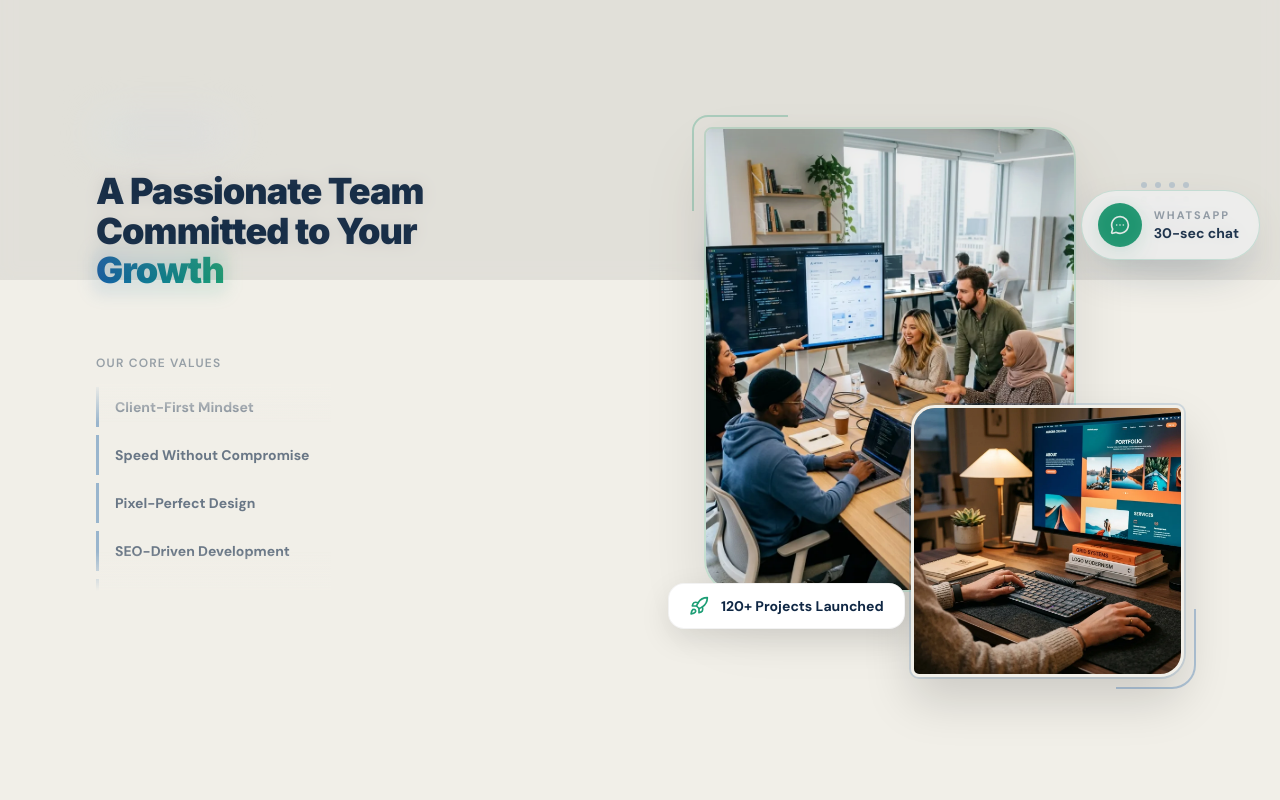
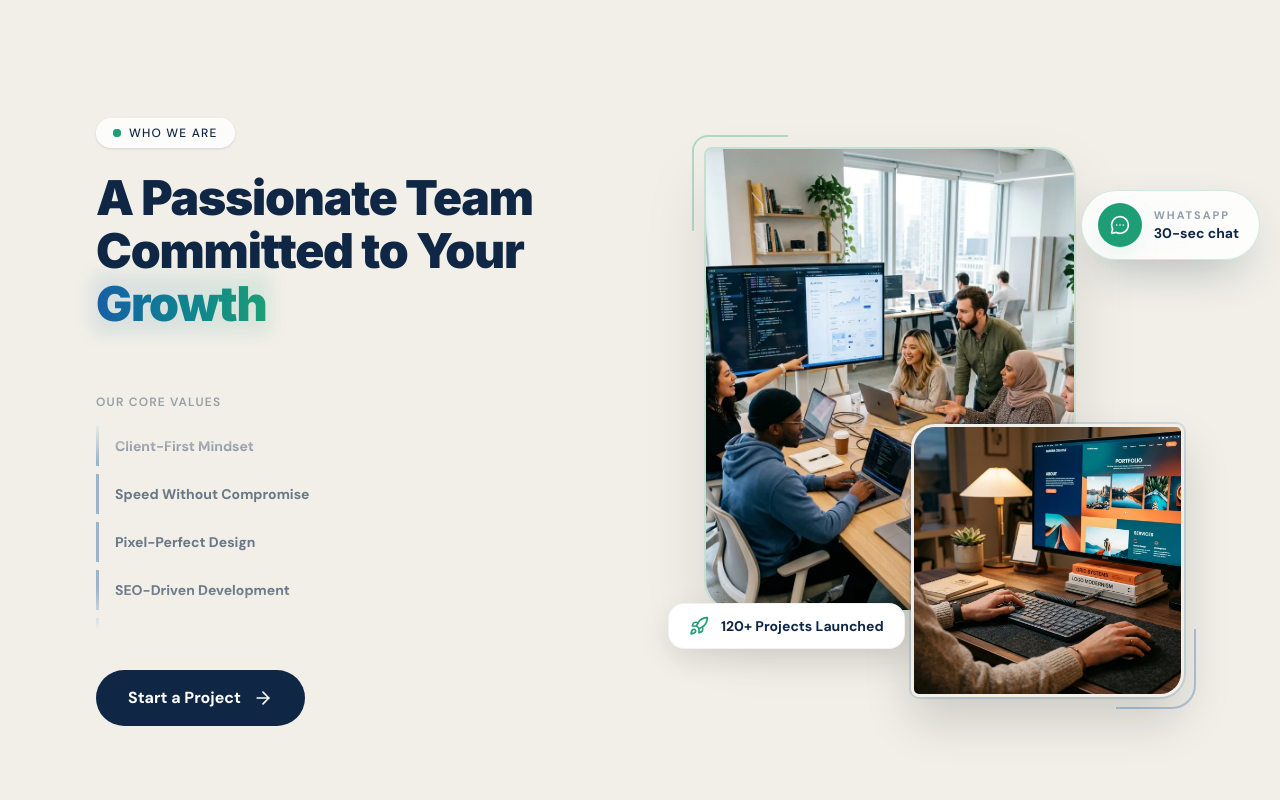
Before and after one commit to Rohit-Codes/veloxa, a Next.js app: page /about in a window 1280 px wide. Shown: the part 520-1320 px from the top of the page. Built offline with nearby package versions, Linux system fonts and the light colour scheme.

Commit message:
fixed loading issues

```diff
--- a/src/app/globals.css
+++ b/src/app/globals.css
@@ -70,24 +70,8 @@ h1, h2, h3, h4, h5, h6 {
   }
 }
 
-/* Removal of Animations on Mobile (except Preloader) */
-@media (max-width: 768px) {
-  *:not(#preloader):not(#preloader *),
-  *:not(#preloader):not(#preloader *)::before,
-  *:not(#preloader):not(#preloader *)::after {
-    /* Disable all CSS animations */
-    animation: none !important;
-
-    /* Disable long transitions primarily used for entrance effects */
-    transition-duration: 0s !important;
-    transition-delay: 0s !important;
-
-    scroll-behavior: auto !important;
-  }
-
 /* Force visibility for elements that start hidden/shifted for entrance animations */
 /* We target specific classes and common patterns to avoid breaking UI states like modals */
-  /* Ensure specific critical layouts are visible */
 .anim-heading,
 .anim-pill,
 .observe-me,
@@ -98,20 +82,40 @@ h1, h2, h3, h4, h5, h6 {
 .opacity-0.translate-y-4,
 .opacity-0.translate-x-12,
 .opacity-0.translate-x-4,
-  .opacity-0.scale-95 {
+.opacity-0.scale-95,
+.animate-in,
+.fade-in,
+.slide-in-from-bottom-5 {
   opacity: 1 !important;
   transform: none !important;
   visibility: visible !important;
+  animation: none !important;
+  transition: none !important;
 }
 
-  /* Ensure background gradients don't try to animate */
+/* Removal of Animations on All Devices for Instant Appearance */
+@media (max-width: 10000px) {
+  *:not(#preloader):not(#preloader *):not(.marquee-track),
+  *:not(#preloader):not(#preloader *):not(.marquee-track)::before,
+  *:not(#preloader):not(#preloader *):not(.marquee-track)::after {
+    /* Disable all CSS animations except critical ones like marquee and preloader */
+    animation-duration: 0s !important;
+    animation-delay: 0s !important;
+
+    /* Disable long transitions primarily used for entrance effects */
+    transition-duration: 0s !important;
+    transition-delay: 0s !important;
+  }
+
+  /* Ensure background gradients don't try to animate complexly */
   [class*="animate-\\[gradient"] {
     background-size: auto !important;
     animation: none !important;
   }
 
-  /* Nuclear Performance Optimization for Mobile */
+  /* Nuclear Performance Optimization */
   /* backdrop-filter: blur is extremely heavy on mobile GPUs during scroll */
+  @media (max-width: 768px) {
     *, *::before, *::after {
       backdrop-filter: none !important;
       -webkit-backdrop-filter: none !important;
@@ -119,13 +123,14 @@ h1, h2, h3, h4, h5, h6 {
 
     /* Reduce intensity of large blurred decorative orbs */
     [class*="blur-"], [class*="blur\["] {
-    filter: blur(20px) !important; /* Cap blur at 20px on mobile */
-    opacity: 0.1 !important; /* Reduce opacity to make it less expensive to composite */
+      filter: blur(20px) !important;
+      opacity: 0.1 !important;
+    }
   }
 
   /* Specific fix for blanking: ensure everything has a minimum height and is visible */
   section, div {
-     will-change: auto !important; /* Prevent over-allocation of GPU layers */
+     will-change: auto !important;
   }
 
   /* FAQ Accordion - remove sliding animation but keep snapping open/close */
--- a/src/components/ContactSection.tsx
+++ b/src/components/ContactSection.tsx
@@ -528,7 +528,7 @@ export default function ContactSection() {
 
                   {showSuccess && (
                     <div
-                      className="mt-4 p-4 rounded-xl bg-[#1D9E75]/10 border border-[#1D9E75]/20 flex items-center justify-center gap-2 text-[#1D9E75] font-bold text-sm animate-in fade-in slide-in-from-top-2 duration-500"
+                      className="mt-4 p-4 rounded-xl bg-[#1D9E75]/10 border border-[#1D9E75]/20 flex items-center justify-center gap-2 text-[#1D9E75] font-bold text-sm duration-500"
                       role="status"
                     >
                       <CheckCircle2 className="w-5 h-5" />
--- a/src/components/Preloader.tsx
+++ b/src/components/Preloader.tsx
@@ -19,7 +19,7 @@ export default function Preloader() {
       setLoading(false);
     } else {
       window.addEventListener("load", handleLoad);
-      const fallback = setTimeout(handleLoad, 2000); // Shorter fallback
+      const fallback = setTimeout(handleLoad, 600); // Super short fallback for instant feel
       return () => {
         window.removeEventListener("load", handleLoad);
         clearTimeout(fallback);
--- a/src/components/StickyCTA.tsx
+++ b/src/components/StickyCTA.tsx
@@ -22,7 +22,7 @@ export default function StickyCTA() {
   if (!isVisible) return null;
 
   return (
-    <div className="fixed bottom-6 left-6 right-6 z-50 md:hidden animate-in fade-in slide-in-from-bottom-5 duration-300">
+    <div className="fixed bottom-6 left-6 right-6 z-50 md:hidden duration-300">
       <div className="flex gap-3">
         <button
           onClick={() => {
```
Lines whose indentation alone changed are shown as unchanged.
